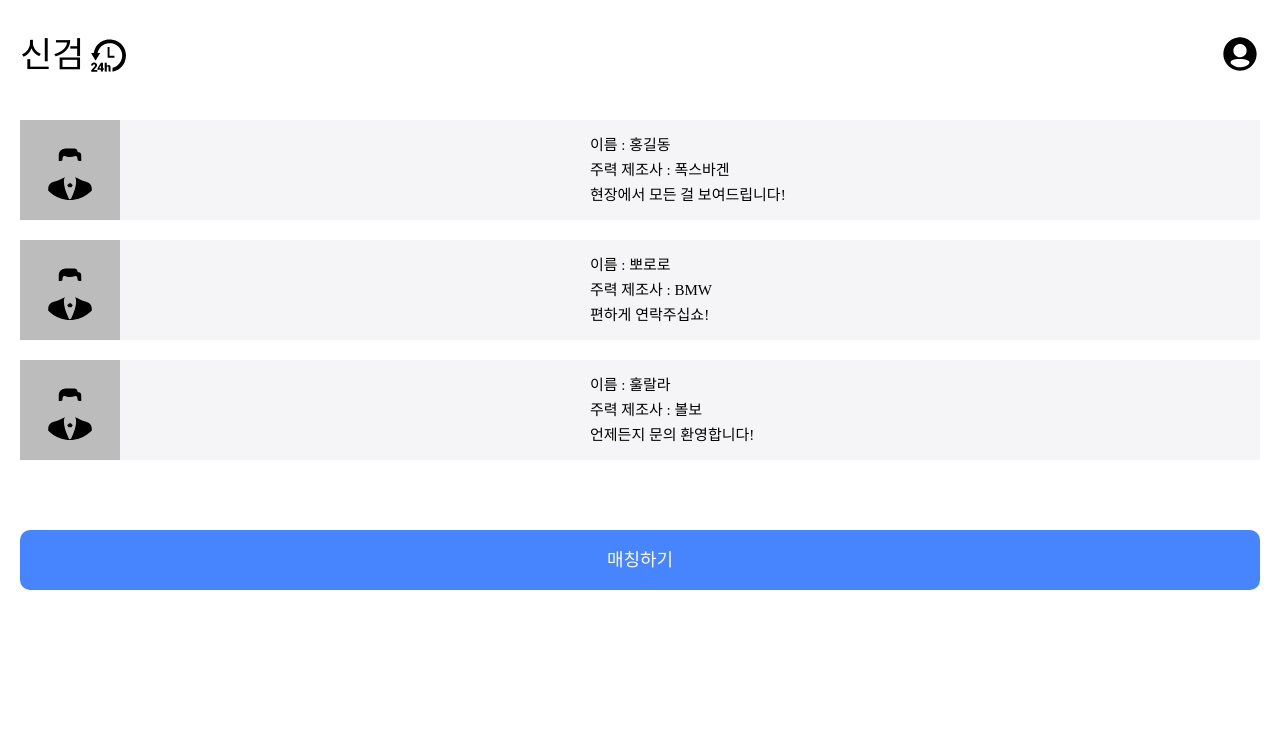
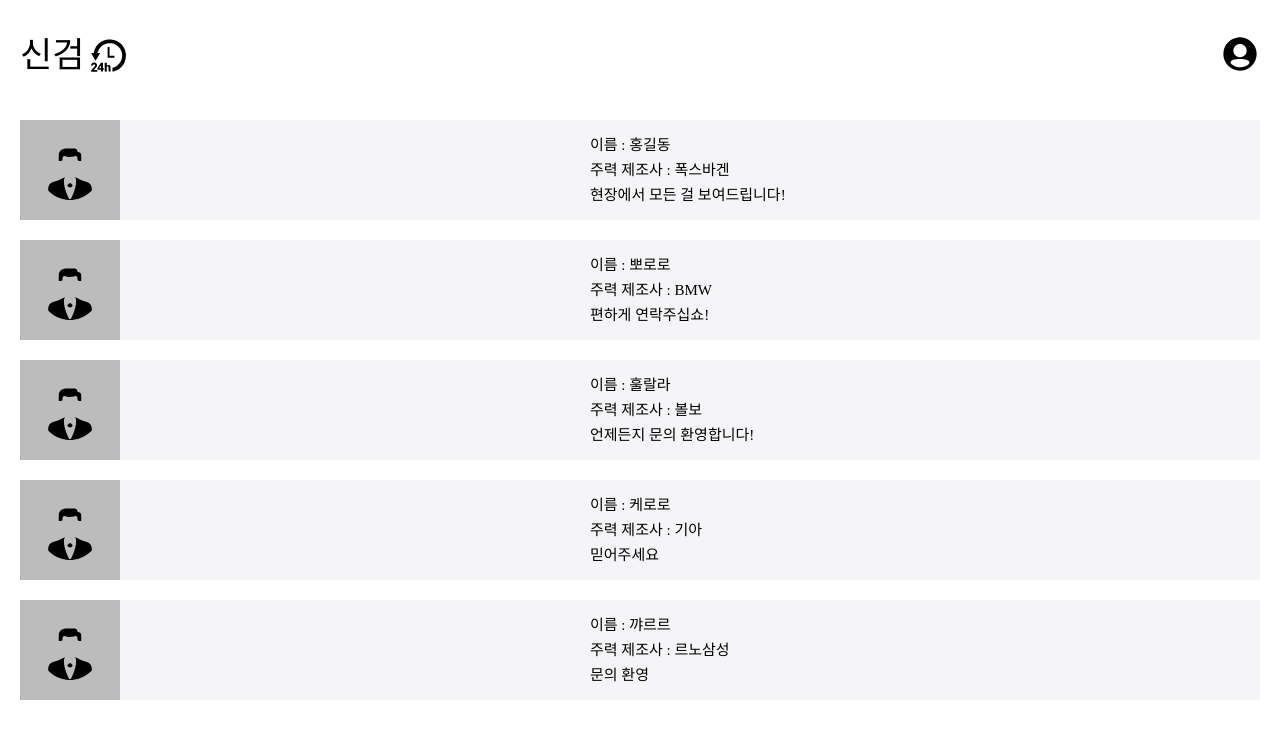
Before and after one commit to KEBBootCamp/Frontend, a React (Vite) app: page /expert-list in a window 1280 px wide. Shown: the top 738 px of the page. Built offline with nearby package versions, Linux system fonts and the light colour scheme; a web font is replaced by a local one.

Commit message:
fix: 전문가리스트 페이지 수정

```diff
--- a/src/pages/ExpertList.jsx
+++ b/src/pages/ExpertList.jsx
@@ -1,4 +1,4 @@
-import React, { useState } from "react";
+import React from "react";
 import styled from "styled-components";
 import Header from "../components/common/Header";
 import { IcUser } from "../assets/svg/icon";
@@ -7,7 +7,7 @@ import { useNavigate } from "react-router-dom";
 function ExpertList() {
     const navigate = useNavigate();
 
-    const handleClickMatchingButton = () => {
+    const handleClickExpertButton = () => {
         navigate("/expert-detail");
     };
 
@@ -15,14 +15,14 @@ function ExpertList() {
         <ExpertListWrapper>
             <Header />
             <ExpertBodyWrapper>
-                <ExpertListBoxWrapper>
+                <ExpertListBoxWrapper onClick={handleClickExpertButton}>
                     <ExpertLeftBox>
                         <StyledIcUser />
                     </ExpertLeftBox>
                     <ExpertRightBox>
                         <ExpertRightBoxName>이름 : 홍길동</ExpertRightBoxName>
                         <ExpertMainCarFactory>주력 제조사 : 폭스바겐</ExpertMainCarFactory>
-                        {/* <ExpertRightBoxPhoneNum>연락처 : 010-1111-1234</ExpertRightBoxPhoneNum> */}
+
                         <ExpertRightBoxIntro>현장에서 모든 걸 보여드립니다!</ExpertRightBoxIntro>
                     </ExpertRightBox>
                 </ExpertListBoxWrapper>
@@ -33,7 +33,7 @@ function ExpertList() {
                     <ExpertRightBox>
                         <ExpertRightBoxName>이름 : 뽀로로</ExpertRightBoxName>
                         <ExpertMainCarFactory>주력 제조사 : BMW</ExpertMainCarFactory>
-                        {/* <ExpertRightBoxPhoneNum>연락처 : 010-2222-1234</ExpertRightBoxPhoneNum> */}
+
                         <ExpertRightBoxIntro>편하게 연락주십쇼!</ExpertRightBoxIntro>
                     </ExpertRightBox>
                 </ExpertListBoxWrapper>
@@ -44,13 +44,32 @@ function ExpertList() {
                     <ExpertRightBox>
                         <ExpertRightBoxName>이름 : 훌랄라</ExpertRightBoxName>
                         <ExpertMainCarFactory>주력 제조사 : 볼보</ExpertMainCarFactory>
-                        {/* <ExpertRightBoxPhoneNum>연락처 : 010-3333-1234</ExpertRightBoxPhoneNum> */}
+
                         <ExpertRightBoxIntro>언제든지 문의 환영합니다!</ExpertRightBoxIntro>
                     </ExpertRightBox>
                 </ExpertListBoxWrapper>
-                <MatchingBtnWrapper>
-                    <MatchingBtn onClick={handleClickMatchingButton}>매칭하기</MatchingBtn>
-                </MatchingBtnWrapper>
+                <ExpertListBoxWrapper onClick={handleClickExpertButton}>
+                    <ExpertLeftBox>
+                        <StyledIcUser />
+                    </ExpertLeftBox>
+                    <ExpertRightBox>
+                        <ExpertRightBoxName>이름 : 케로로</ExpertRightBoxName>
+                        <ExpertMainCarFactory>주력 제조사 : 기아</ExpertMainCarFactory>
+
+                        <ExpertRightBoxIntro>믿어주세요</ExpertRightBoxIntro>
+                    </ExpertRightBox>
+                </ExpertListBoxWrapper>
+                <ExpertListBoxWrapper>
+                    <ExpertLeftBox>
+                        <StyledIcUser />
+                    </ExpertLeftBox>
+                    <ExpertRightBox>
+                        <ExpertRightBoxName>이름 : 꺄르르</ExpertRightBoxName>
+                        <ExpertMainCarFactory>주력 제조사 : 르노삼성</ExpertMainCarFactory>
+
+                        <ExpertRightBoxIntro>문의 환영</ExpertRightBoxIntro>
+                    </ExpertRightBox>
+                </ExpertListBoxWrapper>
             </ExpertBodyWrapper>
         </ExpertListWrapper>
     );
@@ -119,9 +138,7 @@ const ExpertRightBoxName = styled.div`
 const ExpertMainCarFactory = styled.div`
     width: 20rem;
 `;
-const ExpertRightBoxPhoneNum = styled.div`
-    width: 20rem;
-`;
+
 const ExpertRightBoxIntro = styled.div`
     width: 20rem;
 `;
```
